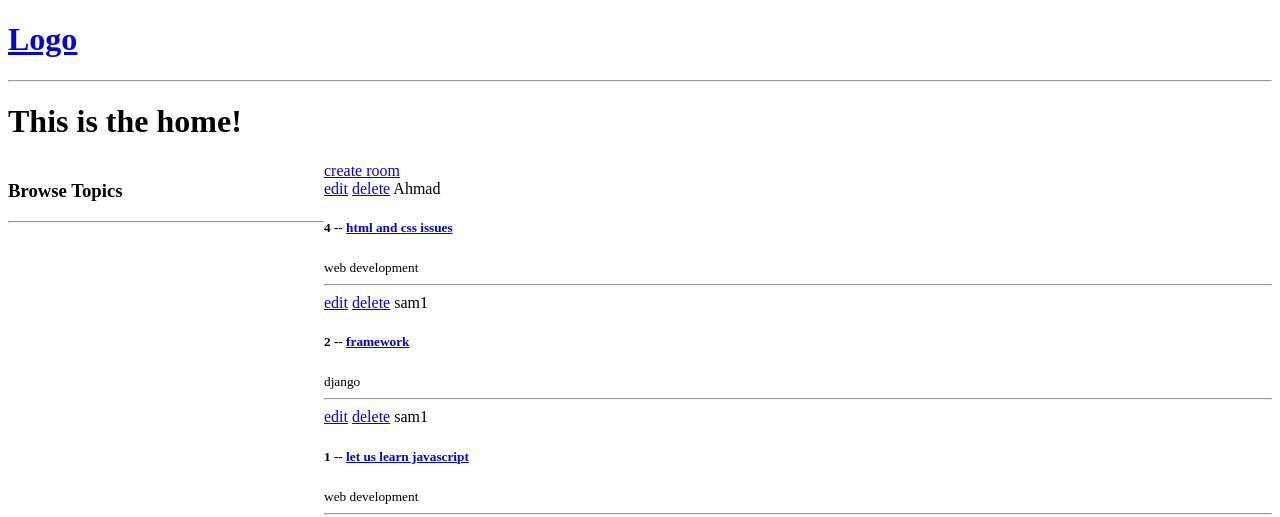
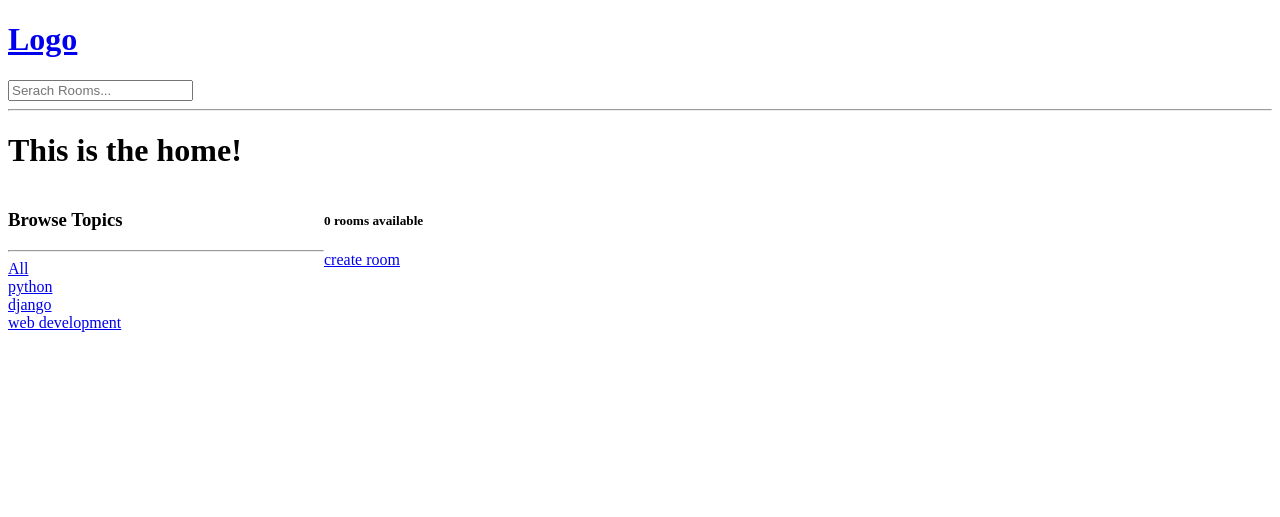
Before and after one commit to SamAbdallah/studybudy, a Django app: a page that uses base/templates/base/home.html in a window 1280 px wide. Shown: the top 517 px of the page. Run offline with Django 4.2, Linux system fonts and the light colour scheme; data comes from the database, SQL or seed files in the repository.

Commit message:
fixing search option and adding counter for rooms

```diff
--- a/base/templates/base/home.html
+++ b/base/templates/base/home.html
@@ -19,12 +19,25 @@
     <div><h3>Browse Topics</h3>
     <hr>
 
+    <a href="{% url 'home' %}">All</a>
+
+    {%for topic in topicss %}
+
+     <div>
+
+          <a href="{% url 'home' %}?q={{topic.name}}">{{topic.name}}</a>
+
+     </div>
+
+    {% endfor %}
+
     </div>
 
     <div>
 
+        <h5>{{room_count}} rooms available</h5>
+        <a href="{% url 'createroom' %}">create room</a>
 
-        <a href="{% url 'createroom' %}">create room</a>
 
     <div>
      {% for room in rooms %}
--- a/base/views.py
+++ b/base/views.py
@@ -1,23 +1,28 @@
 from django.shortcuts import redirect, render
 from django.http import HttpResponse
-from .models import Room
+from .models import Room,topic
 from .forms import RoomForm
-
-
-# rooms = [
-
-# {'id': 1, 'name':'let us learn python!'},
-# {'id': 2, 'name':'let us learn HTML!'},
-# {'id': 3, 'name':'let us learn JavaScript!'},
-
-# ]
-
+from django.db.models import Q
 
 
 def home(request):
-    rooms=Room.objects.all()
+    q=request.GET.get('q') if request.GET.get('q') != None else ''
+    rooms=Room.objects.filter(
 
-    return render(request,'base/home.html',{'rooms':rooms})
+
+        Q(topic__name__icontains=q) |
+        Q(name__icontains=q) |
+        Q(description__icontains=q)
+
+
+        )
+    topicss=topic.objects.all()
+
+    room_count=rooms.count()
+
+    context={'rooms':rooms,'topicss':topicss,'room_count':room_count}
+
+    return render(request,'base/home.html',context)
 
 def room(request,pk):
     room=Room.objects.get(id=pk)
--- a/templatess/navbar.html
+++ b/templatess/navbar.html
@@ -4,4 +4,9 @@
 
 </a>
 
+<form method="get" action="{% url 'home' %}">
+
+    <input type="text" name="q" placeholder="Serach Rooms...">
+</form>
+
 <hr>
```
